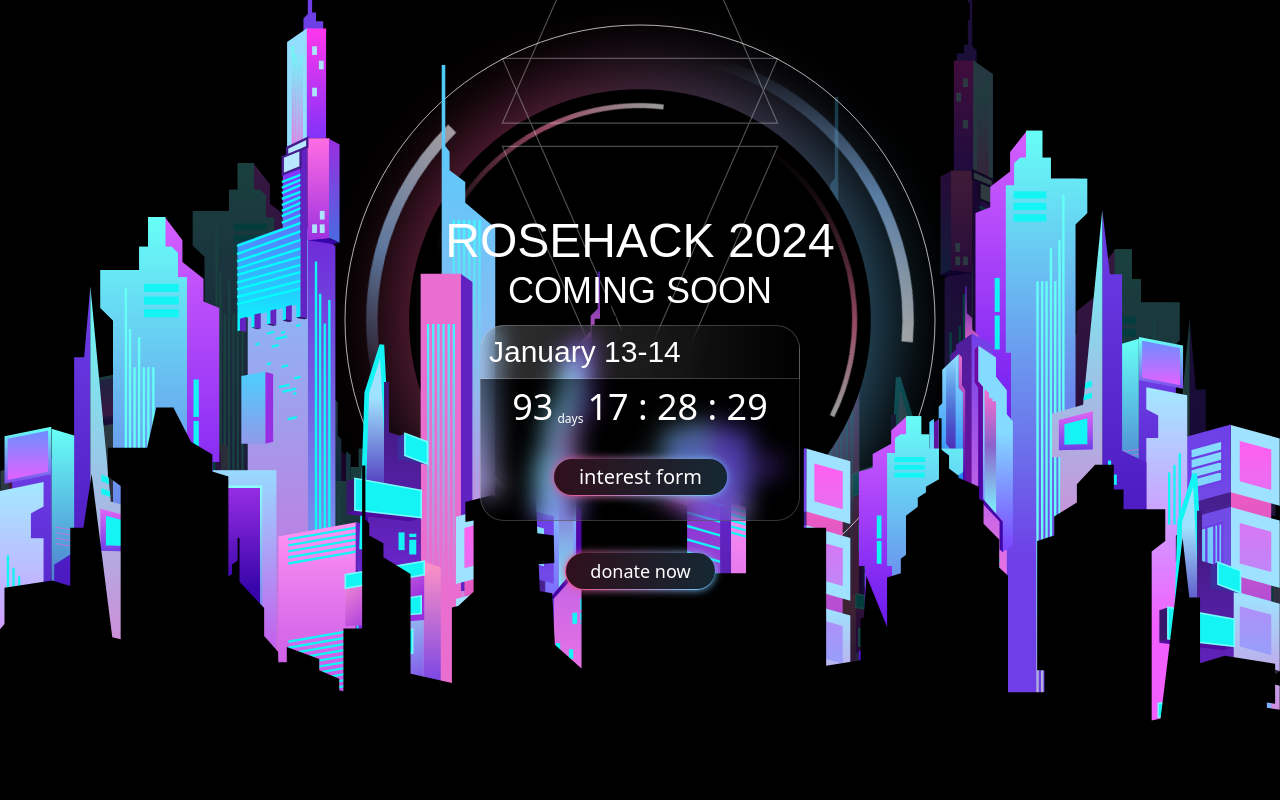
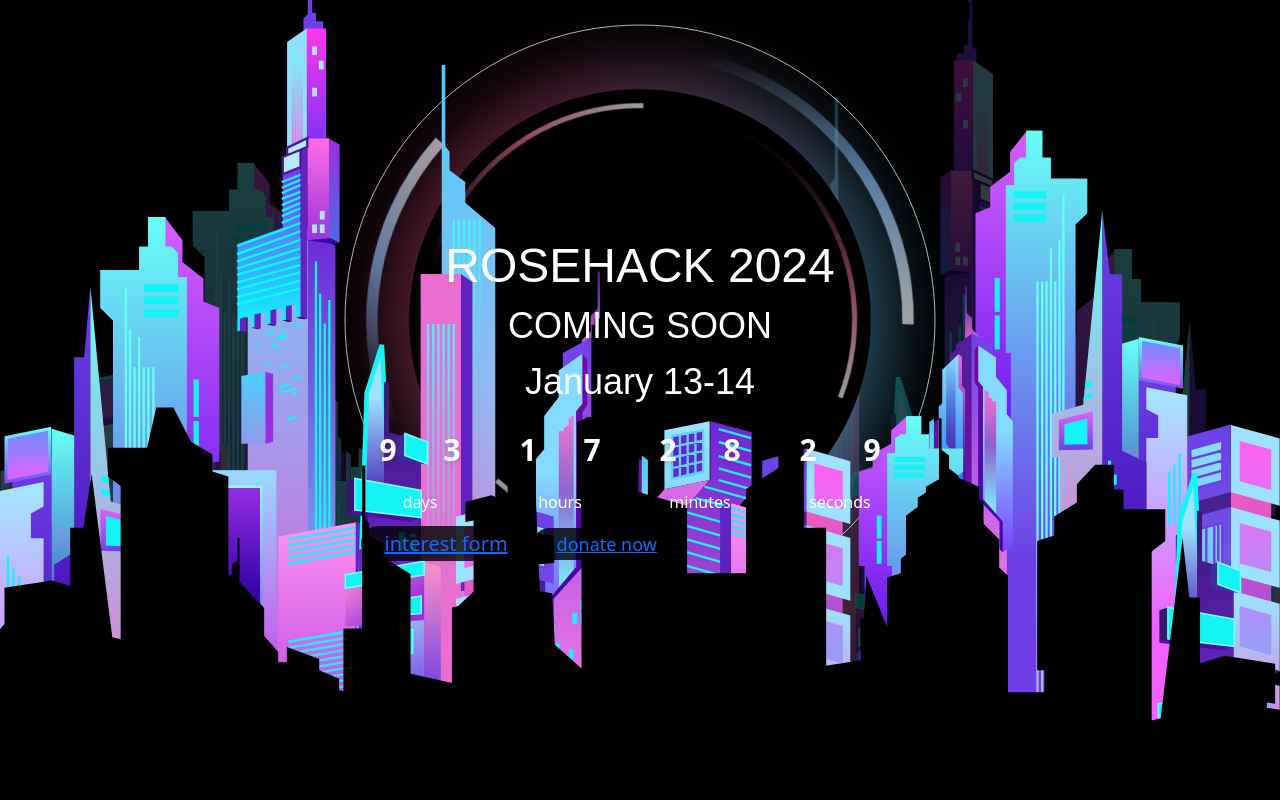
Before and after one commit to Rose-Hacks/rosehack2024, a Next.js app: page / in a window 1280 px wide. Shown: the top 800 px of the page. Built offline with nearby package versions, Linux system fonts and the light colour scheme.

Commit message:
cleanup code

```diff
--- a/src/app/layout.js
+++ b/src/app/layout.js
@@ -2,15 +2,15 @@
 "use client";
 import "./globals.css";
 import "bootstrap/dist/css/bootstrap.min.css";
-import { Poppins } from "next/font/google";
 import { SessionProvider } from "next-auth/react";
 import { Toaster } from "react-hot-toast";
+import { Orbitron, Montserrat } from "next/font/google";
 
-const poppins = Poppins({
+const orbitron = Orbitron({ subsets: ["latin"], variable: "--font-orbitron" });
+const montserrat = Montserrat({
+  weight: ["variable"],
   subsets: ["latin"],
-  display: "swap",
-  weight: ["100", "200", "300", "400", "500", "600", "700", "800", "900"],
-  variable: "--font-poppins",
+  variable: "--font-montserrat",
 });
 
 export default function RootLayout({ children, session }) {
@@ -22,7 +22,7 @@
         className="h-full"
       >
         <body
-          className={`${poppins.variable} flex flex-col lg:flex-row h-full`}
+          className={`${orbitron.variable} ${montserrat.variable} bg-black`}
         >
           <Toaster />
           {children}
--- a/src/components/static/Countdown.jsx
+++ b/src/components/static/Countdown.jsx
@@ -1,62 +1,53 @@
 "use client";
-import React, { useEffect, useState } from "react";
-import Link from "next/link";
+import { useState, useEffect } from "react";
+import { CONFIG } from "@/data/Config";
 
-const CountDown = ({ className }) => {
-  const [diffTime, setDiffTIme] = useState(
-    new Date("January 13, 2024 12:00:00") - new Date()
-  );
-  useEffect(() => {
-    const interval = setInterval(
-      () => setDiffTIme(new Date("January 13, 2024 12:00:00") - new Date()),
-      1000
-    );
-
-    return () => clearInterval(interval);
-  }, []);
+const Digits = ({ value, text }) => {
   return (
-    <div className={className}>
-      <div className="backdrop-blur-md rounded-3xl">
-        <div className="p-2 border-[1px] rounded-t-3xl border-white/20 w-full font-nasalization text-lg md:text-3xl text-white bg-gradient-to-r from-white/20 to-white/0">
-          January 13-14
-        </div>
-        <div className="border-t-0 border-[1px] rounded-b-3xl border-white/20 p-2 w-full text-white bg-gradient-to-b from-black/50 to-black/0 font-orbitron flex flex-col items-center">
-          <div className="text-2xl md:text-4xl flex items-end min-w-3/4 justify-evenly">
-            <p>{Math.ceil(diffTime / (1000 * 60 * 60 * 24))}</p>
-            <p className="text-[10px] md:text-xs mx-1">days</p>
-            <p>
-              {Math.ceil((diffTime % (1000 * 60 * 60 * 24)) / (1000 * 60 * 60))}{" "}
-              : {Math.ceil((diffTime % (1000 * 60 * 60)) / (1000 * 60))} :{" "}
-              {Math.ceil((diffTime % (1000 * 60)) / 1000)}
-            </p>
-          </div>
-          <Link
-            target="_blank"
-            href="https://forms.gle/Pr8HMgaLWunGjWVv6"
-            className="no-underline hover:scale-110 duration-300 text-white relative bg-gradient-to-r from-hackathon-pink-200 to-hackathon-blue min-w-1/2 rounded-full my-3"
-          >
-            <div className="absolute bg-gradient-to-r from-hackathon-pink-200 to-hackathon-blue w-full h-full rounded-full blur-sm" />
-            <p className="relative text-base md:text-xl bg-black/80 m-[0.5px]  hover:bg-gradient-to-r from-hackathon-pink-200 to-hackathon-blue rounded-full py-1 text-center w-full px-4 ">
-              interest form
-            </p>
-          </Link>
-        </div>
+    <div className="flex flex-col items-center mr-3 md:mr-5 gap-2">
+      <div className="flex items-center">
+        <p className="bg-cutie-blue-200/75 mb-0 h-10 md:h-16 text-lg md:text-3xl font-bold w-8 md:w-14 flex items-center justify-center rounded-lg drop-shadow-md mr-1 md:mr-2">
+          {Math.floor(value / 10)}
+        </p>
+        <p className="bg-cutie-blue-200/75 mb-0 h-10 md:h-16 text-lg md:text-3xl font-bold w-8 md:w-14 flex items-center justify-center rounded-lg drop-shadow-md">
+          {value % 10}
+        </p>
       </div>
-      <div className="border-t-0 rounded-b-3xl p-2 w-full text-white bg-gradient-to-b font-orbitron flex flex-col">
-        <div className="ml-5 self-start text-base md:text-xl flex items-end min-w-3/4 justify-start"></div>
-        <Link
-          target="_blank"
-          href="https://crowdfunding.ucr.edu/o/university-of-california-riverside/i/ucrcrowdfunding/s/winc-fy24"
-          className="self-center !z-50 no-underline hover:scale-110 duration-300 text-white relative bg-gradient-to-r from-hackathon-pink-200 to-hackathon-blue min-w-1/2 rounded-full my-4"
-        >
-          <div className="absolute bg-gradient-to-r from-hackathon-pink-200 to-hackathon-blue w-full h-full rounded-full blur-sm" />
-          <p className="relative text-base md:text-lg bg-black/80 m-[0.5px]  hover:bg-gradient-to-r from-hackathon-pink-200 to-hackathon-blue rounded-full py-1 text-center w-full px-4 ">
-            donate now
-          </p>
-        </Link>
-      </div>
+      <p className="text-xs md:text-base">{text}</p>
     </div>
   );
 };
 
-export default CountDown;
+const Countdown = () => {
+  const [time, setTime] = useState({
+    days: 0,
+    hours: 0,
+    minutes: 0,
+    seconds: 0,
+  });
+
+  useEffect(() => {
+    const interval = setInterval(() => {
+      const diff = CONFIG.date - new Date();
+
+      setTime({
+        days: Math.ceil(diff / (1000 * 60 * 60 * 24)),
+        hours: Math.ceil((diff % (1000 * 60 * 60 * 24)) / (1000 * 60 * 60)),
+        minutes: Math.ceil((diff % (1000 * 60 * 60)) / (1000 * 60)),
+        seconds: Math.ceil((diff % (1000 * 60 * 60)) / 1000) % 60,
+      });
+    }, 1000);
+
+    return () => clearInterval(interval);
+  }, []);
+
+  return (
+    <div className="flex">
+      {Object.entries(time).map(([text, value], index) => (
+        <Digits key={index} text={text} value={value} />
+      ))}
+    </div>
+  );
+};
+
+export default Countdown;
--- a/src/components/static/Landing.jsx
+++ /dev/null
@@ -1,50 +0,0 @@
-import React from "react";
-import Image from "next/image";
-import building from "../../../public/svg/building.svg";
-import LandingCircle from "./LandingCircle.jsx";
-import blackBuilding from "../../../public/svg/blackbuilding.svg";
-import CountDown from "./Countdown.jsx";
-import blueBlur from "../../../public/svg/blue-blur.svg";
-import pink100blur from "../../../public/svg/pink-100-blur.svg";
-
-const Landing = () => {
-  return (
-    <div className="w-full relative ">
-      <Image
-        src={building}
-        alt="building"
-        className=" w-full opacity-25 -scale-x-100 md:mt-[0%] mt-[35%]"
-      />
-      <LandingCircle className="absolute top-0 left-1/2 -translate-x-1/2 w-full md:w-fit" />
-      <Image
-        src={building}
-        alt="building"
-        className="w-full relative -mt-[35%] md:-mt-[75%]"
-      />
-      <Image
-        src={blackBuilding}
-        alt="building"
-        className="w-full relative md:-mt-[50%] -mt-[35%]"
-      />
-      <p className="w-full text-center font-nasalization text-3xl md:text-5xl absolute top-[20%] text-white">
-        ROSEHACK 2024
-      </p>
-      <p className="w-full text-center font-nasalization text-2xl md:text-4xl absolute top-[30%] md:top-[25%] text-white">
-        COMING SOON
-      </p>
-      <CountDown className="w-1/2 md:w-1/4 absolute top-[40%] md:top-[30%] left-1/2 -translate-x-1/2" />
-      <Image
-        src={blueBlur}
-        alt="blueBlur"
-        className="absolute md:hidden right-1/3 -mt-[60%] w-full opacity-60 scale-150"
-      />
-      <Image
-        src={pink100blur}
-        alt="pinkBlur"
-        className="absolute md:hidden left-1/3 -mt-[10%] w-full opacity-60 scale-150"
-      />
-    </div>
-  );
-};
-
-export default Landing;
--- /dev/null
+++ b/src/components/static/upcoming/Content.jsx
@@ -0,0 +1,35 @@
+import Link from "next/link";
+import Countdown from "../Countdown";
+
+const Content = () => {
+  return (
+    <div className="absolute top-1/2 left-1/2 -translate-x-1/2 -translate-y-1/2 text-white">
+      <p className="w-full text-center font-nasalization text-3xl md:text-5xl ">
+        ROSEHACK 2024
+      </p>
+      <p className="w-full text-center font-nasalization text-2xl md:text-4xl">
+        COMING SOON
+      </p>
+      <p className="w-full text-center font-nasalization text-2xl md:text-4xl">
+        January 13-14
+      </p>
+      <Countdown />
+      <Link
+        href="https://forms.gle/Pr8HMgaLWunGjWVv6"
+        target="_blank"
+        className="relative text-base md:text-xl bg-black/80 m-[0.5px] hover:bg-gradient-to-r from-hackathon-pink-200 to-hackathon-blue rounded-full py-1 text-center w-full px-4 "
+      >
+        interest form
+      </Link>
+      <Link
+        target="_blank"
+        href="https://crowdfunding.ucr.edu/o/university-of-california-riverside/i/ucrcrowdfunding/s/winc-fy24"
+        className="relative text-base md:text-lg bg-black/80 m-[0.5px]  hover:bg-gradient-to-r from-hackathon-pink-200 to-hackathon-blue rounded-full py-1 text-center w-full px-4 "
+      >
+        donate now
+      </Link>
+    </div>
+  );
+};
+
+export default Content;
--- /dev/null
+++ b/src/components/static/upcoming/Landing.jsx
@@ -0,0 +1,43 @@
+import Image from "next/image";
+import building from "../../../../public/svg/building.svg";
+import LandingCircle from "./LandingCircle.jsx";
+import blackBuilding from "../../../../public/svg/blackbuilding.svg";
+import Content from "./Content.jsx";
+import blueBlur from "../../../../public/svg/blue-blur.svg";
+import pink100blur from "../../../../public/svg/pink-100-blur.svg";
+
+const Landing = () => {
+  return (
+    <div className="w-full relative h-screen overflow-hidden">
+      <Image
+        src={building}
+        alt="building"
+        className="w-full opacity-25 -scale-x-100 md:mt-0 mt-[35%]"
+      />
+      <LandingCircle />
+      <Image
+        src={building}
+        alt="building"
+        className="w-full relative -mt-[35%] md:-mt-[75%]"
+      />
+      <Image
+        src={blackBuilding}
+        alt="building"
+        className="w-full relative md:-mt-[50%] -mt-[35%]"
+      />
+      <Content />
+      <Image
+        src={blueBlur}
+        alt="blueBlur"
+        className="absolute md:hidden right-1/3 -mt-[60%] w-full opacity-60 scale-150"
+      />
+      <Image
+        src={pink100blur}
+        alt="pinkBlur"
+        className="absolute md:hidden left-1/3 -mt-[10%] w-full opacity-60 scale-150"
+      />
+    </div>
+  );
+};
+
+export default Landing;
--- a/src/components/static/LandingCircle.jsx
+++ b/src/components/static/upcoming/LandingCircle.jsx
@@ -1,12 +1,11 @@
-import React from "react";
 import Image from "next/image";
-import landingCircleBlue from "../../../public/svg/landing/landing-circle-blue.svg";
-import landingCirclePink from "../../../public/svg/landing/landing-circle-pink.svg";
-import landingCircle from "../../../public/svg/landing/landing-circle.svg";
-import landingTriangle from "../../../public/svg/landing/landing-triangles.svg";
-const LandingCircle = ({ className }) => {
+import landingCircleBlue from "../../../../public/svg/landing/landing-circle-blue.svg";
+import landingCirclePink from "../../../../public/svg/landing/landing-circle-pink.svg";
+import landingCircle from "../../../../public/svg/landing/landing-circle.svg";
+
+const LandingCircle = () => {
   return (
-    <div className={className}>
+    <div className="absolute top-0 left-1/2 -translate-x-1/2 w-full md:w-fit">
       <div className="relative w-fit h-fit">
         <Image alt="landing circle" src={landingCircle} />
         <div className="w-full absolute right-1/2 translate-x-1/2 top-1/2 -translate-y-1/2">
@@ -23,10 +22,6 @@
             className="w-full animate-[spin_8s_linear_infinite]"
           />
         </div>
-        <Image
-          src={landingTriangle}
-          className="w-1/2 absolute right-1/2 translate-x-1/2 -top-[30%] opacity-30"
-        />
       </div>
     </div>
   );
--- a/src/components/static/upcoming/Upcoming.jsx
+++ b/src/components/static/upcoming/Upcoming.jsx
@@ -1,4 +1,4 @@
-import Landing from "../Landing.jsx";
+import Landing from "./Landing.jsx";
 
 const Upcoming = () => {
   return (
```
Also changed, not shown: public/svg/landing/landing-triangles.svg (deleted), src/components/static/upcoming/Title.jsx (renamed from src/components/static/Title.jsx).
